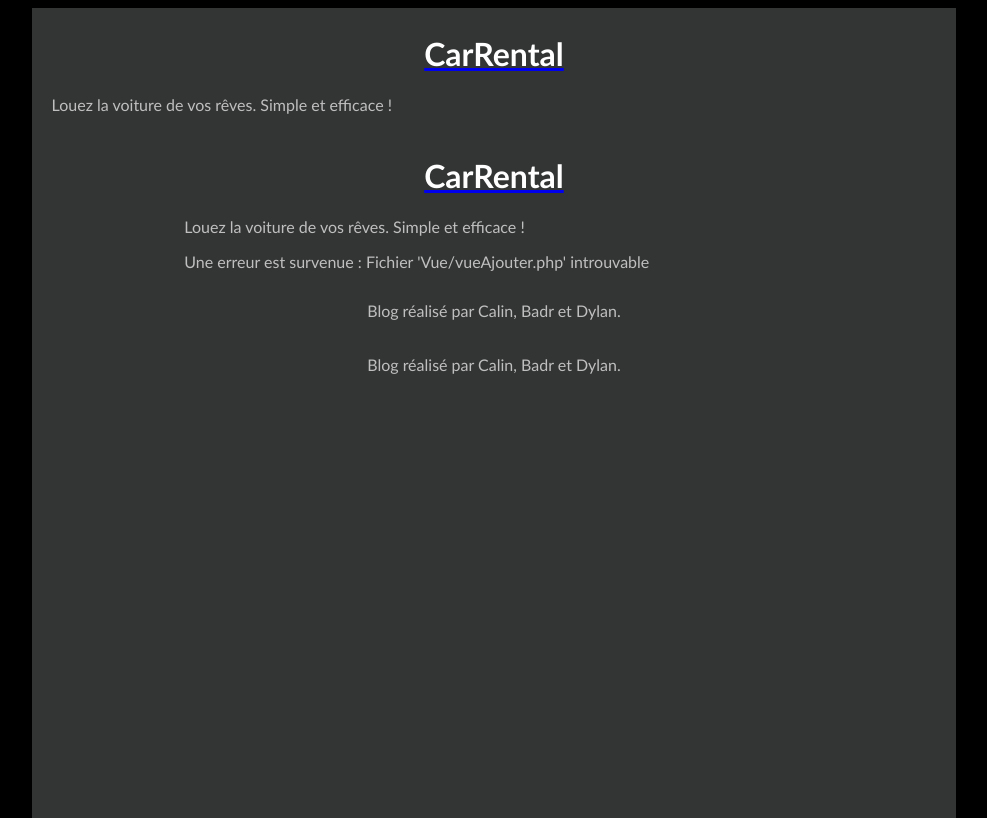
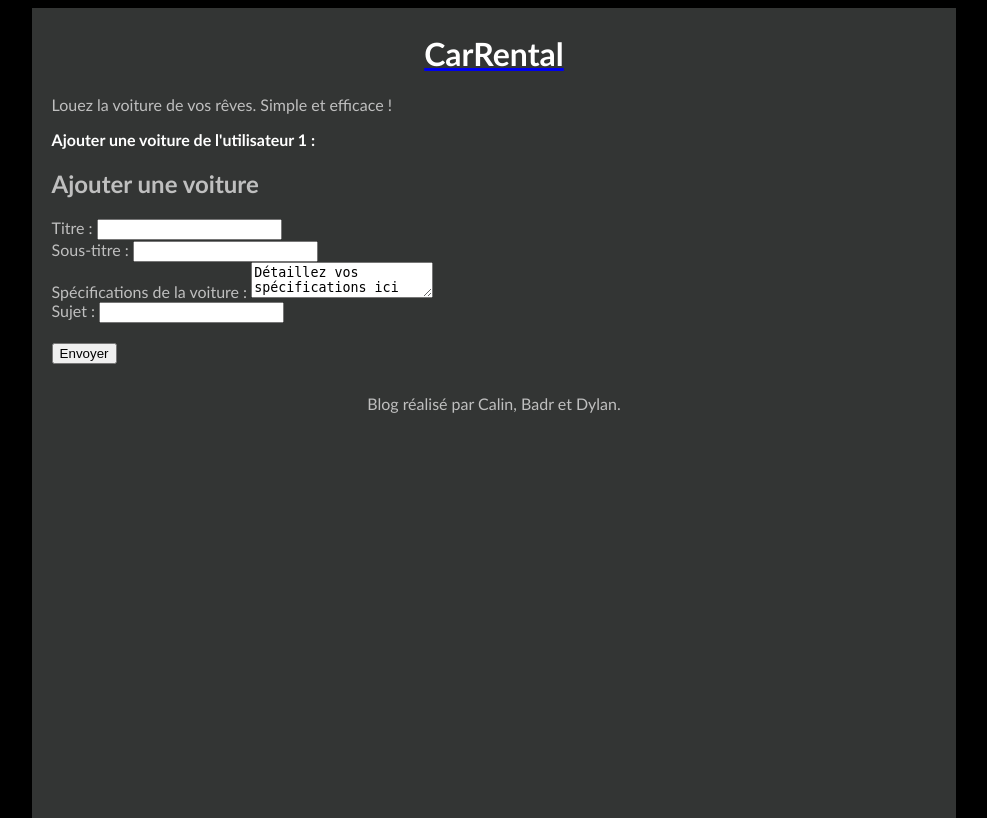
Before and after one commit to CalinSanduta/CarRental, a PHP site: page /index.php?action=nouvelVoiture in a window 1280 px wide. Shown: the whole page, without its empty margins (146-1133 px from the left). Run offline with PHP 8.4, Linux system fonts and the light colour scheme; data that the repository does not hold is empty.

Commit message:
[FAIT] : Ajout de la vue pour la fonctionnalité Ajouter

```diff
--- a/Contenu/style.css
+++ b/Contenu/style.css
@@ -22,7 +22,7 @@
   color: white;
 }
 
-.titreArticle {
+.titreVoiture {
   margin-bottom: 0px;
 }
 
--- /dev/null
+++ b/Vue/VueAjouter.php
@@ -0,0 +1,16 @@
+<?php $titre = "CarRental" . $voiture['titre']; ?>
+
+<header>
+    <h1 id="titreReponses">Ajouter une voiture de l'utilisateur 1 :</h1>
+</header>
+<form action="index.php?action=ajouter" method="post">
+    <h2>Ajouter une voiture</h2>
+    <p>
+        <label for="auteur">Titre</label> : <input type="text" name="titre" id="titre" /> <br />
+        <label for="sous_titre">Sous-titre</label> :  <input type="text" name="sous_titre" id="sous_titre" /><br />
+        <label for="texte">Spécifications de la voiture</label> :  <textarea type="text" name="texte" id="texte" >Détaillez vos spécifications ici</textarea><br />
+        <label for="type">Sujet</label> : <input type="text" name="type" id="auto" /> <br />
+        <input type="hidden" name="utilisateur_id" value="1" /><br />
+        <input type="submit" value="Envoyer" />
+    </p>
+</form>
```
